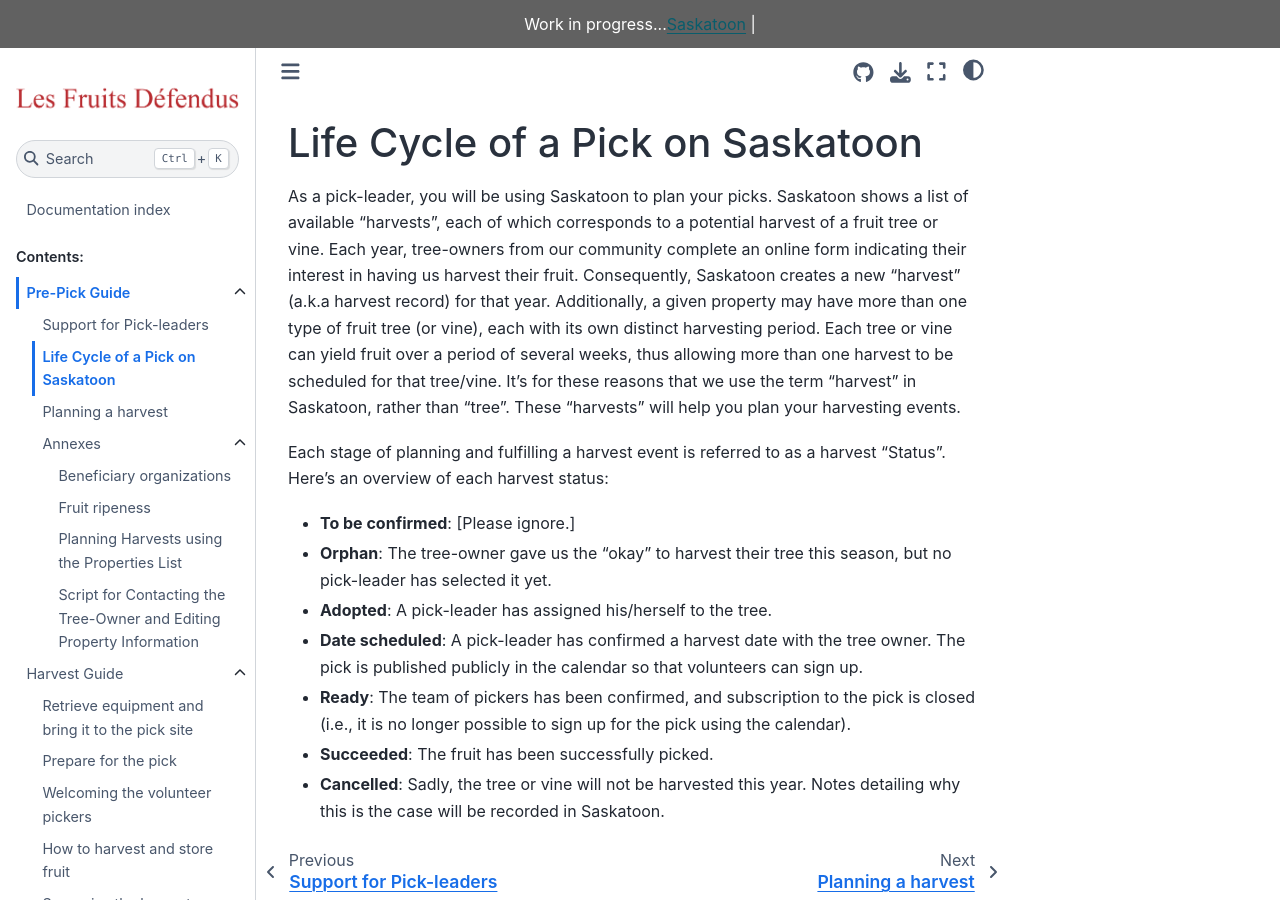
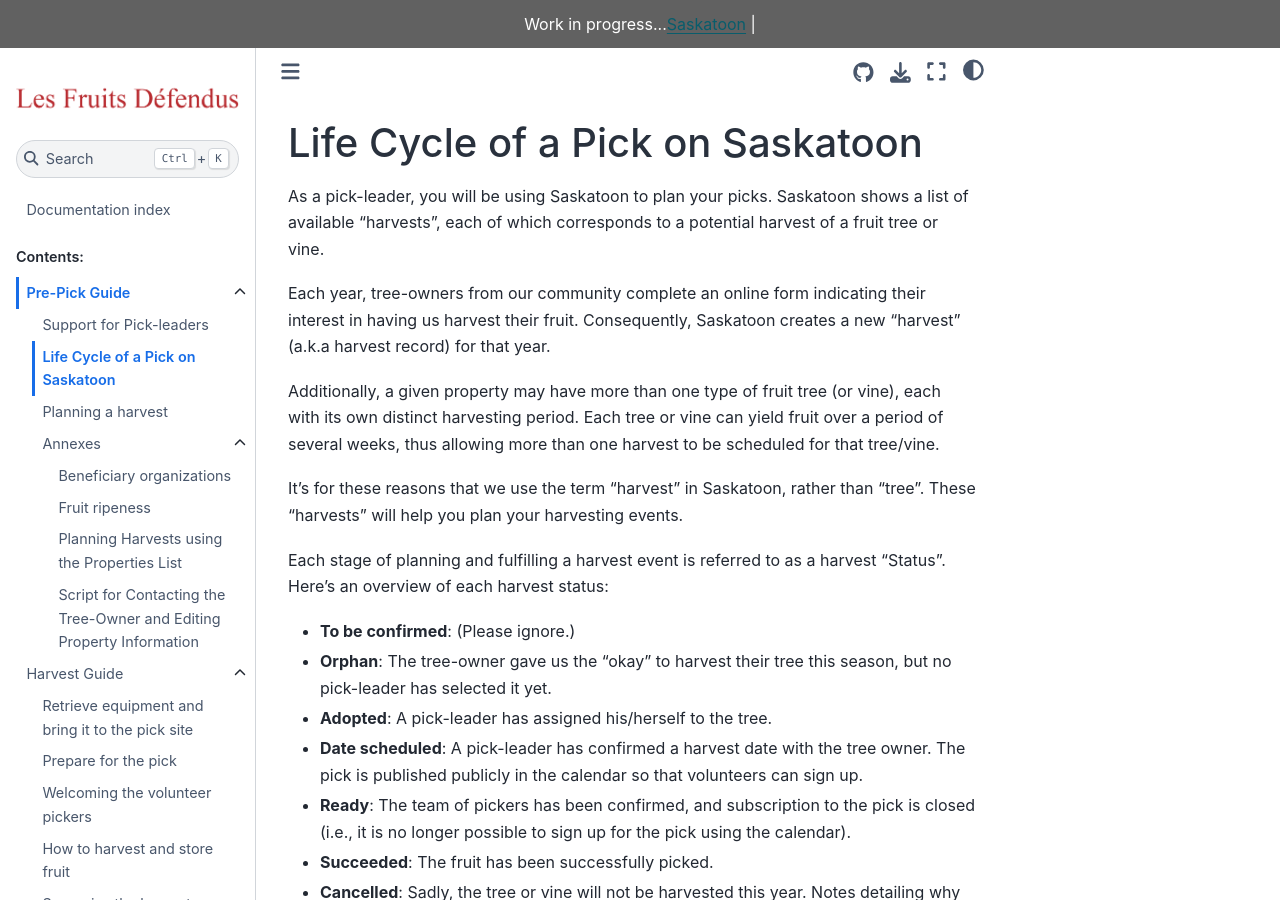
Before and after one commit to LesFruitsDefendus/guides, a Sphinx documentation site: the page built from docs/source/pre-pick-guide/life-cycle-of-a-pick-on-saskatoon.md, in a window 1280 px wide and 900 px high. Built offline with Sphinx 7.4.7 and the Sphinx Book theme 1.1.4, drawn with Linux system fonts in a browser that asks for light colours.

Commit message:
update paragraphs

```diff
--- a/docs/source/pre-pick-guide/life-cycle-of-a-pick-on-saskatoon.md
+++ b/docs/source/pre-pick-guide/life-cycle-of-a-pick-on-saskatoon.md
@@ -1,11 +1,16 @@
 # Life Cycle of a Pick on Saskatoon
 
 As a pick-leader, you will be using Saskatoon to plan your picks. Saskatoon shows a list of available "harvests", each of which corresponds to a potential harvest of a fruit tree or vine.
-Each year, tree-owners from our community complete an online form indicating their interest in having us harvest their fruit. Consequently, Saskatoon creates a new "harvest" (a.k.a harvest record) for that year. Additionally, a given property may have more than one type of fruit tree (or vine), each with its own distinct harvesting period. Each tree or vine can yield fruit over a period of several weeks, thus allowing more than one harvest to be scheduled for that tree/vine. It's for these reasons that we use the term "harvest" in Saskatoon, rather than "tree". These "harvests" will help you plan your harvesting events.
+
+Each year, tree-owners from our community complete an online form indicating their interest in having us harvest their fruit. Consequently, Saskatoon creates a new "harvest" (a.k.a harvest record) for that year.
+
+Additionally, a given property may have more than one type of fruit tree (or vine), each with its own distinct harvesting period. Each tree or vine can yield fruit over a period of several weeks, thus allowing more than one harvest to be scheduled for that tree/vine.
+
+It's for these reasons that we use the term "harvest" in Saskatoon, rather than "tree". These "harvests" will help you plan your harvesting events.
 
 Each stage of planning and fulfilling a harvest event is referred to as a harvest "Status". Here's an overview of each harvest status:
 
-- **To be confirmed**: [Please ignore.]
+- **To be confirmed**: (Please ignore.)
 - **Orphan**: The tree-owner gave us the "okay" to harvest their tree this season, but no pick-leader has selected it yet.
 - **Adopted**: A pick-leader has assigned his/herself to the tree.
 - **Date scheduled**: A pick-leader has confirmed a harvest date with the tree owner. The pick is published publicly in the calendar so that volunteers can sign up.
```
